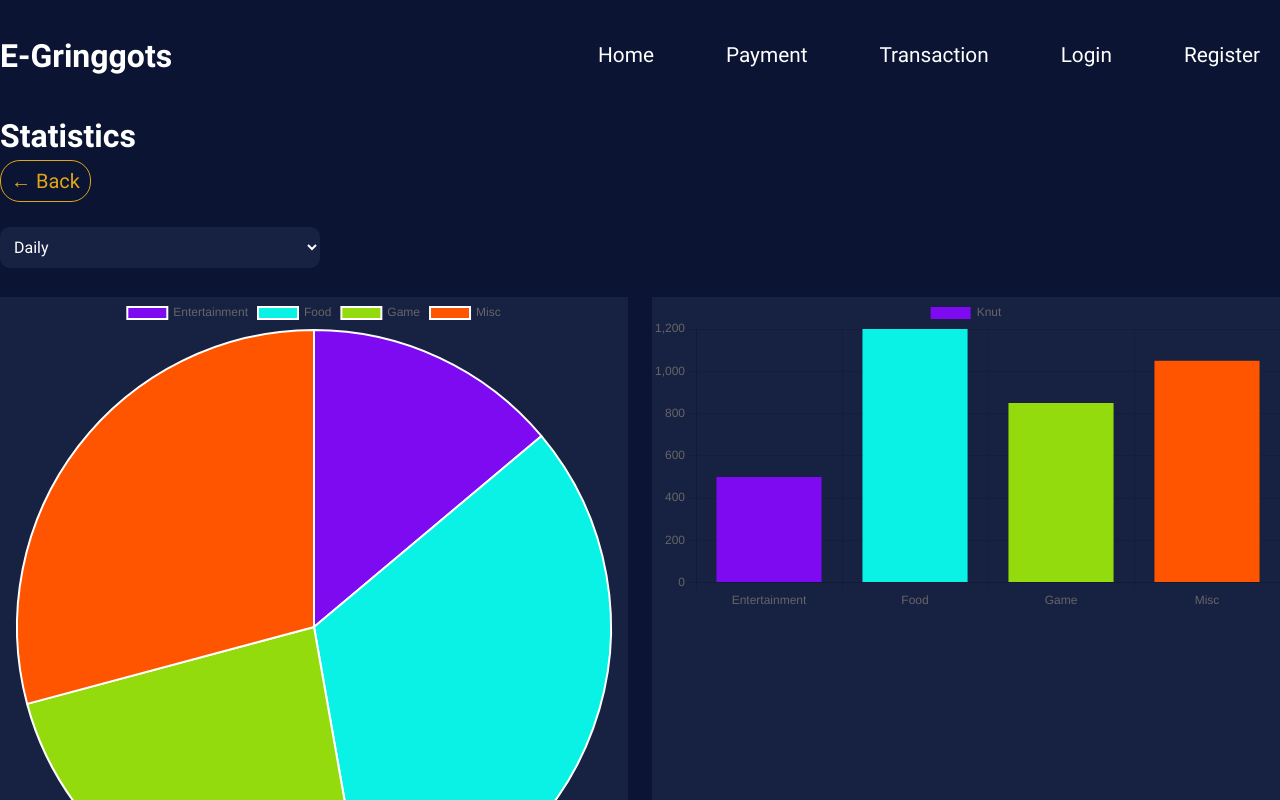
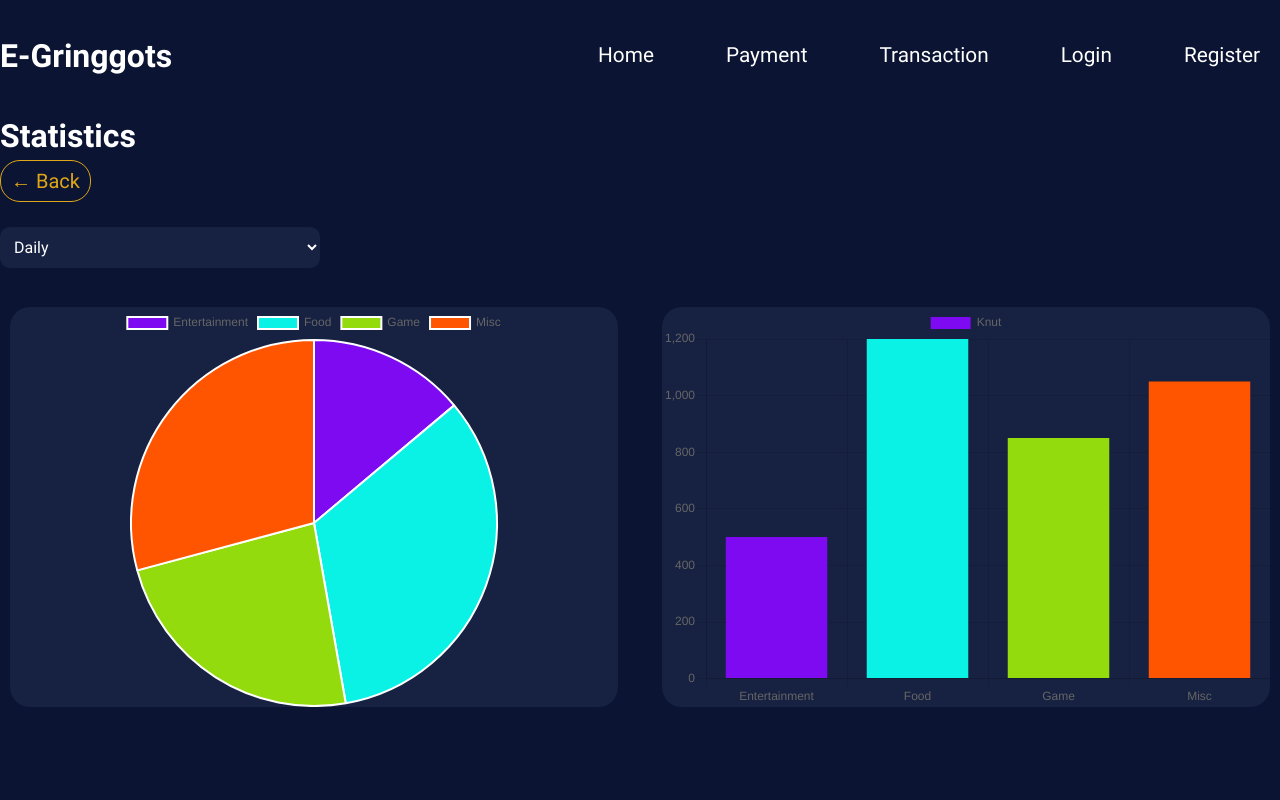
Before and after one commit to BuzzOffer/E-Gringotts-Frontend, a React (Vite) app: page /statistics in a window 1280 px wide. Shown: the top 800 px of the page. Built offline with nearby package versions, Linux system fonts and the light colour scheme.

Commit message:
Styled the charts

```diff
--- a/src/pages/Statistics/index.jsx
+++ b/src/pages/Statistics/index.jsx
@@ -1,10 +1,13 @@
-import { Chart as ChartJS } from 'chart.js/auto'
+import { Chart as ChartJS, defaults} from 'chart.js/auto'
 import { Line, Pie, Bar } from "react-chartjs-2";
 import { useState } from 'react';
 import './stats.css';
 import expensesData from './data/expensesData.json';
 import GraphSelect from './graphselect';
 import BackButton from './backbutton';
+
+defaults.maintainAspectRatio = false;
+defaults.responsive = true;
 
 export default function Statistics() {
 
--- a/src/pages/Statistics/stats.css
+++ b/src/pages/Statistics/stats.css
@@ -6,7 +6,7 @@
     grid-template-areas:
     "lineGraph lineGraph"
     "pieChart barChart";
-    margin: 15px, 30px;
+    margin: 5px, 15px;
 }
 
 .lineGraph {
@@ -17,11 +17,17 @@
 .pieChart {
     grid-area: pieChart;
     background-color: #172141;
+    height: 400px;
+    border-radius: 20px;
+    margin: 10px;
 }
 
 .barChart {
     grid-area: barChart;
     background-color: #172141;
+    height: 400px;
+    border-radius: 20px;
+    margin: 10px;
 }
 
 .dropDown {
```
